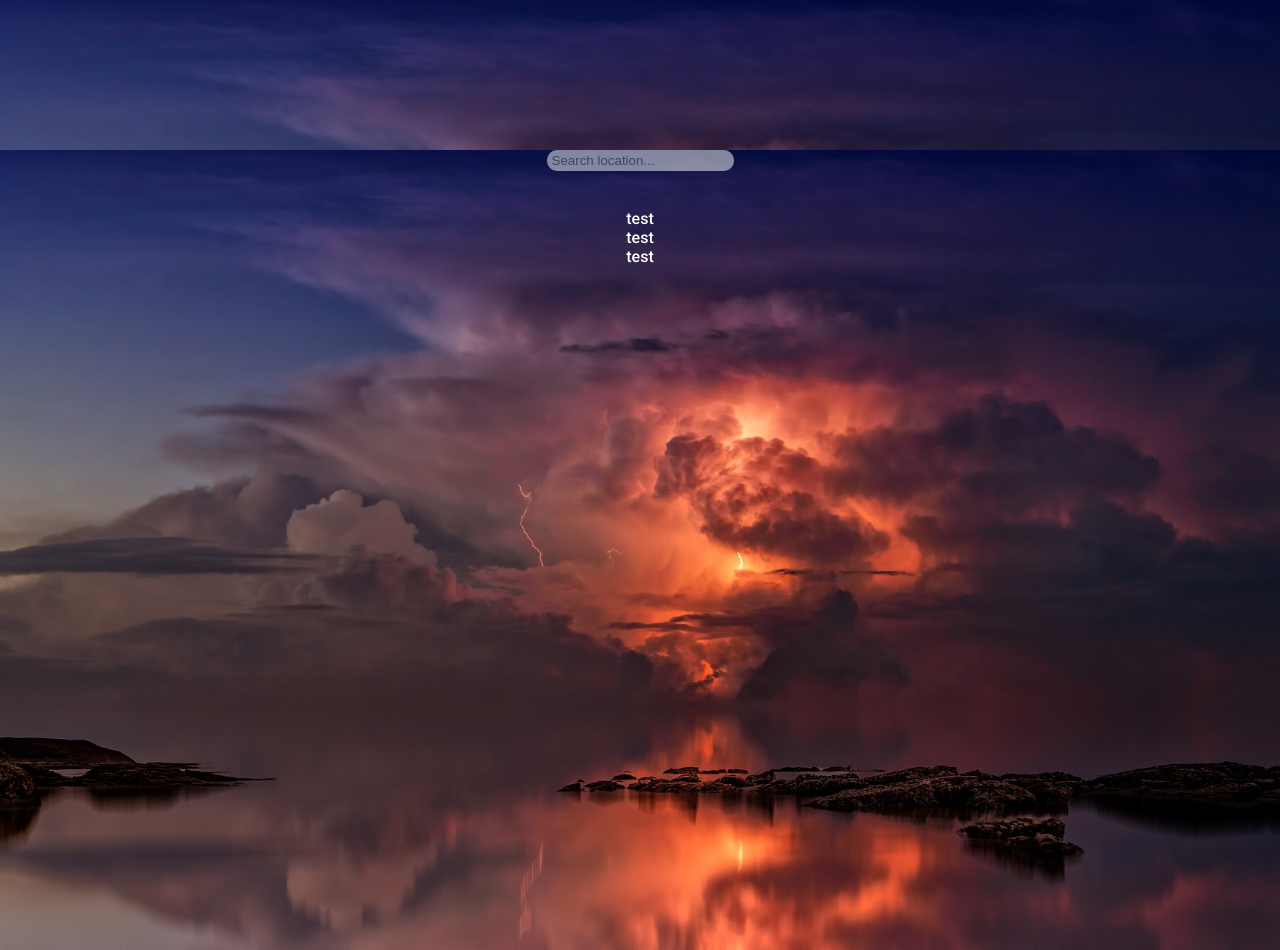
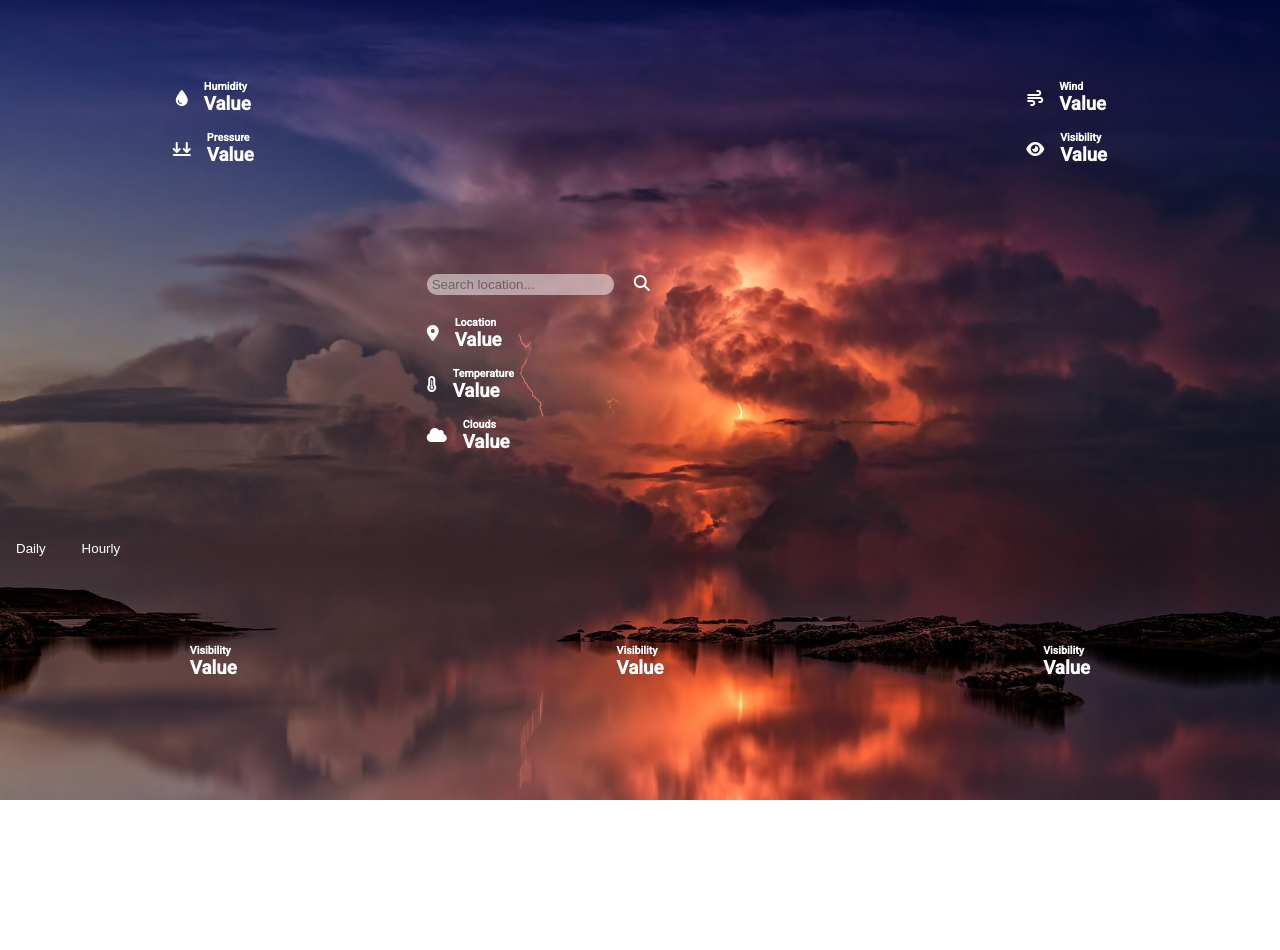
Before and after one commit to Izentropowy/weather-app, a website built with webpack: page dist/index.html in a window 1280 px wide. After the commit the page ends 800 px from the top, so only its background shows below. Built offline with nearby package versions, Linux system fonts and the light colour scheme; no server answers.

Commit message:
Create layout

```diff
--- a/src/assets/styles.css
+++ b/src/assets/styles.css
@@ -34,19 +34,71 @@ button {
   padding: var(--pdg-v) var(--pdg-h);
   background-color: transparent;
   border: none;
+  color: var(--font-color);
 }
 
 button:hover {
   opacity: 0.85;
 }
+
 button:active {
   transform: scale(0.9);
 }
 
-.location-div {
-  margin-top: 150px;
+/* layout */
+body {
+  display: grid;
+  grid-template-columns: 1fr 1fr 1fr;
+  grid-template-rows: 1fr 1fr 1fr;;
+}
+
+/* left */
+.left {
+  grid-row: 1 / 3;
+  grid-column: 1 / 2;
+}
+
+/* mid */
+.mid {
+  grid-row: 2 / 3;
+  grid-column: 2 / 3;
+}
+
+/* right */
+.right {
+  grid-row: 1 / 3;
+  grid-column: 3 / 4;
+}
+
+/* bottom */
+.bottom {
+  grid-row: 3 / 4;
+  grid-column: 1 / 4;
+}
+
+.left, .mid, .right {
+  display: flex;
+  flex-direction: column;
+  align-items: center;
+  gap: var(--mrg);
+}
+
+.left, .right {
+  margin-top: calc(5 * var(--mrg));
+}
+
+.mid {
+  align-items: flex-start;
+}
+
+.fa-solid {
   display: grid;
   place-items: center;
+}
+
+.result-window {
+  display: flex;
+  gap: var(--mrg);
 }
 
 input {
@@ -64,7 +116,13 @@ input:focus {
   outline: none;
 }
 
-.results {
-  display: grid;
-  place-items: center;
+.fa-search {
+  color: white;
+  font-size: larger;
 }
+
+.forecast-results {
+  margin-top: calc(5 * var(--mrg));
+  display: flex;
+  justify-content: space-around;
+}
--- a/src/index.js
+++ b/src/index.js
@@ -1,13 +1,50 @@
 import "./assets/styles.css";
 
-const url =
-  "http://api.weatherapi.com/v1/current.json?key=8dfe581ca0ab4c4ea61100418232212&q=London&aqi=no";
+const locationDiv = document.querySelector(".location");
+const temperatureDiv = document.querySelector(".temperature");
+const windDiv = document.querySelector(".wind");
+const input = document.querySelector("input");
+const submit = document.querySelector(".fa-search");
 
-async function getWeather() {
-  let response = await fetch(url, { mode: "cors" });
-  let weather = await response.json();
-  console.log(weather);
-  return weather;
+async function getWeather(place) {
+  const url = `http://api.weatherapi.com/v1/forecast.json?key=8dfe581ca0ab4c4ea61100418232212&q=${place}&days=3&aqi=no`;
+
+  try {
+    const response = await fetch(url, { mode: "cors" });
+    const weather = await response.json();
+    const location = weather.location.name;
+    const temperature = weather.current.temp_c;
+    const wind = weather.current.wind_kph;
+    console.log(weather);
+    return [location, temperature, wind];
+  } catch (error) {
+    console.error("Error fetching weather data:", error);
+    throw error;
+  }
 }
 
-getWeather();
+function handleError() {
+  const message = "Location not found";
+  locationDiv.textContent = message;
+}
+
+function displayWeather(place) {
+  getWeather(place)
+    .then((result) => {
+      const location = result[0];
+      const temperature = result[1];
+      const wind = result[2];
+
+      locationDiv.textContent = location;
+      temperatureDiv.textContent = temperature;
+      windDiv.textContent = wind;
+    })
+    .catch(() => {
+      handleError();
+    });
+}
+
+submit.addEventListener("click", () => {
+  const inputValue = input.value;
+  displayWeather(inputValue);
+});
```
Also changed, not shown: dist/index.html, dist/main.js.
